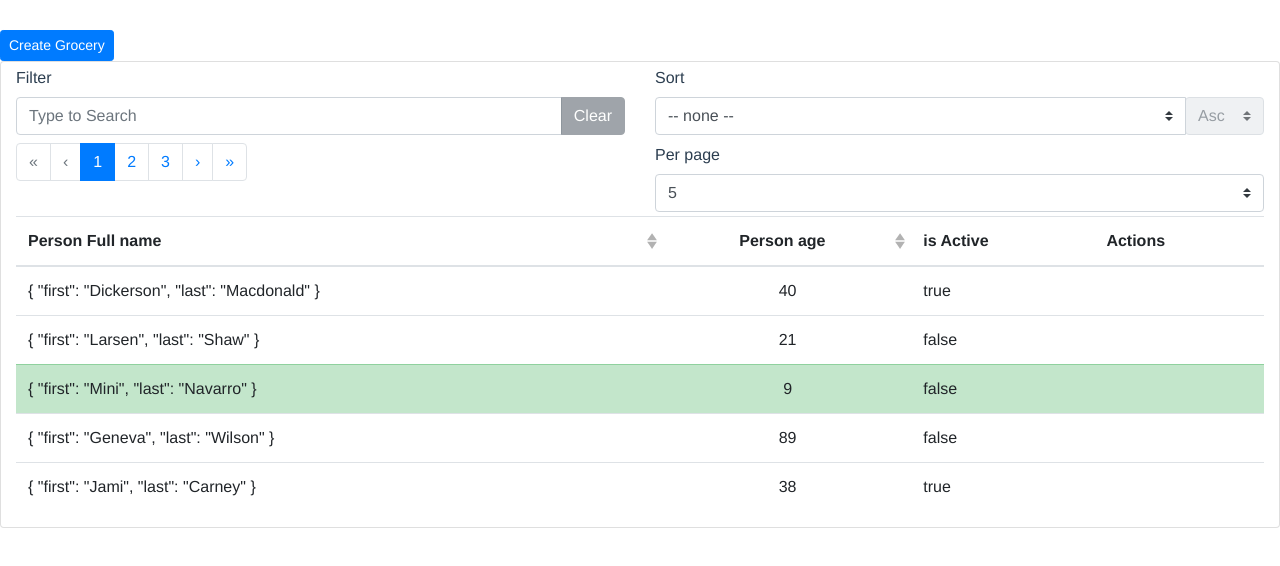
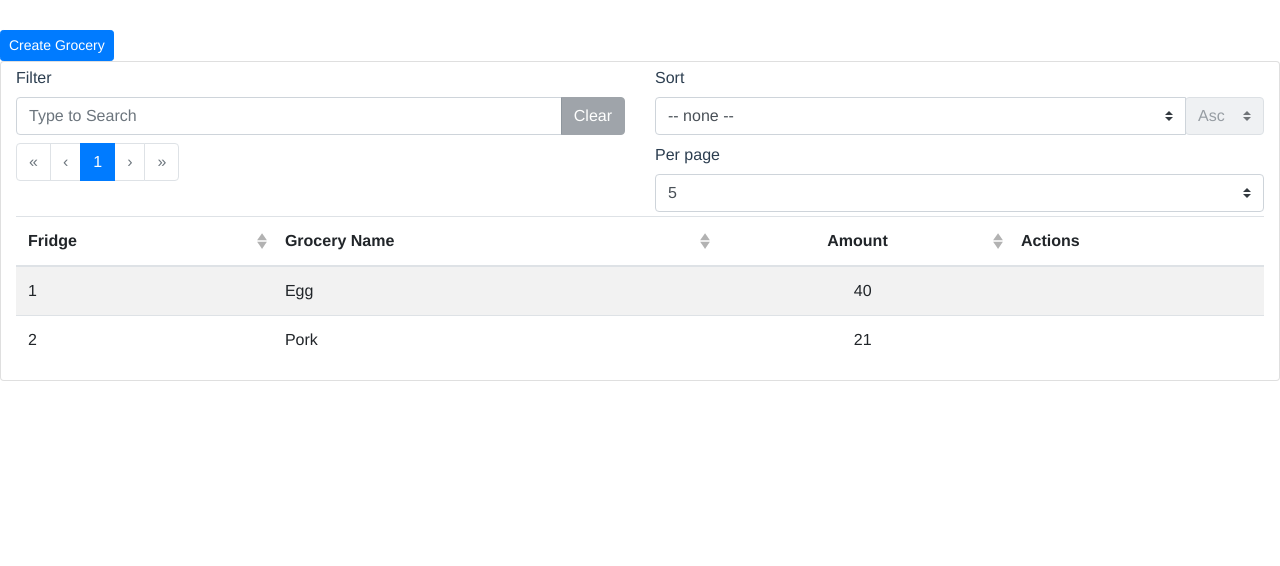
Before and after one commit to blue-sky0909/vuejs-groceries-managment, a Vue app: page / in a window 1280 px wide. Shown: the top 566 px of the page. Built offline with nearby package versions, Linux system fonts and the light colour scheme; what @fortawesome/fontawesome would draw is missing.

Commit message:
delete item func

```diff
--- a/package.json
+++ b/package.json
@@ -18,6 +18,7 @@
     "@fortawesome/fontawesome-free-solid": "^5.0.10",
     "@fortawesome/vue-fontawesome": "0.0.22",
     "bootstrap-vue": "^2.0.0-rc.8",
+    "lodash": "^4.17.10",
     "vee-validate": "^2.0.6",
     "vue": "^2.5.2",
     "vue-router": "^3.0.1",
--- a/src/components/GroceriesList.vue
+++ b/src/components/GroceriesList.vue
@@ -1,7 +1,6 @@
 <template>
   <div>
     <b-button size="sm" variant="primary" v-on:click="createGrocery">
-      <font-awesome-icon icon="user" />
       Create Grocery
     </b-button>
     <b-card no-body>
@@ -43,6 +42,7 @@
 
         <!-- Main table element -->
         <b-table show-empty
+                striped
                 hover
                 stacked="md"
                 :items="items"
@@ -59,10 +59,10 @@
           <template slot="actions" slot-scope="row">
             <!-- We use @click.stop here to prevent a 'row-clicked' event from also happening -->
             <b-button size="sm" @click.stop="info(row.item, row.index, $event.target)" class="mr-1"  variant="success">
-              Info modal
+              Show Detail
             </b-button>
-            <b-button size="sm" @click.stop="row.toggleDetails" variant="primary">
-              {{ row.detailsShowing ? 'Hide' : 'Show' }} Details
+            <b-button size="sm" @click.prevent="deleteGrocery(row.item)" variant="primary">
+              Used Up
             </b-button>
           </template>
           <template slot="row-details" slot-scope="row">
@@ -86,8 +86,9 @@
 
 <script>
 import FontAwesomeIcon from '@fortawesome/vue-fontawesome'
+import { mapGetters, mapActions } from 'vuex'
 export default {
-  name: 'HelloWorld',
+  name: '',
 
   components: {
     FontAwesomeIcon
@@ -96,34 +97,10 @@ export default {
   data () {
     return {
       name: '',
-      items: [
-        { isActive: true, age: 40, name: { first: 'Dickerson', last: 'Macdonald' } },
-        { isActive: false, age: 21, name: { first: 'Larsen', last: 'Shaw' } },
-        {
-          isActive: false,
-          age: 9,
-          name: { first: 'Mini', last: 'Navarro' },
-          _rowVariant: 'success'
-        },
-        { isActive: false, age: 89, name: { first: 'Geneva', last: 'Wilson' } },
-        { isActive: true, age: 38, name: { first: 'Jami', last: 'Carney' } },
-        { isActive: false, age: 27, name: { first: 'Essie', last: 'Dunlap' } },
-        { isActive: true, age: 40, name: { first: 'Thor', last: 'Macdonald' } },
-        {
-          isActive: true,
-          age: 87,
-          name: { first: 'Larsen', last: 'Shaw' },
-          _cellVariants: { age: 'danger', isActive: 'warning' }
-        },
-        { isActive: false, age: 26, name: { first: 'Mitzi', last: 'Navarro' } },
-        { isActive: false, age: 22, name: { first: 'Genevieve', last: 'Wilson' } },
-        { isActive: true, age: 38, name: { first: 'John', last: 'Carney' } },
-        { isActive: false, age: 29, name: { first: 'Dick', last: 'Dunlap' } }
-      ],
       tableFields: [
-        { key: 'name', label: 'Person Full name', sortable: true },
-        { key: 'age', label: 'Person age', sortable: true, 'class': 'text-center' },
-        { key: 'isActive', label: 'is Active' },
+        { key: 'fridge', label: 'Fridge', sortable: true },
+        { key: 'grocery', label: 'Grocery Name', sortable: true },
+        { key: 'amount', label: 'Amount', sortable: true, 'class': 'text-center' },
         { key: 'actions', label: 'Actions' }
       ],
       currentPage: 1,
@@ -136,14 +113,18 @@ export default {
     }
   },
   created () {
+    console.log(this.items)
     this.totalRows = this.items.length
   },
   computed: {
-    showAlert () {
+    // ...mapState({
+    //   items: 'all'
+    // }),
+    ...mapGetters({
+      items: 'allGroceries'
+    }),
+    sortOptions () {
       console.log(this.items)
-      return this.name.length > 4
-    },
-    sortOptions () {
       // Create an options list from our tableFields
       return this.tableFields
         .filter(f => f.sortable)
@@ -151,6 +132,9 @@ export default {
     }
   },
   methods: {
+    ...mapActions([
+      'deleteGrocery'
+    ]),
     info (item, index, button) {
       this.modalInfo.title = `Row index: ${index}`
       this.modalInfo.content = JSON.stringify(item, null, 2)
--- a/src/components/NewGrocery.vue
+++ b/src/components/NewGrocery.vue
@@ -45,6 +45,7 @@
   </b-container>
 </template>
 <script>
+// import { mapActions } from 'vuex'
 export default {
   data () {
     return {
@@ -70,8 +71,9 @@ export default {
     validateBeforeSubmit () {
       this.$validator.validateAll().then((result) => {
         if (result) {
-          console.log(result)
-          console.log(this.form)
+          this.$store.dispatch('setProduct', {
+            product: this.form
+          })
         }
       })
     }
--- a/src/store/index.js
+++ b/src/store/index.js
@@ -1,7 +1,7 @@
 import Vue from 'vue'
 import Vuex from 'vuex'
 import cart from './modules/cart'
-import products from './modules/products'
+import groceries from './modules/groceries'
 import createLogger from '../plugins/logger'
 
 Vue.use(Vuex)
@@ -11,7 +11,7 @@ const debug = process.env.NODE_ENV !== 'production'
 export default new Vuex.Store({
   modules: {
     cart,
-    products
+    groceries
   },
   strict: debug,
   plugins: debug ? [createLogger()] : []
--- a/src/store/modules/cart.js
+++ b/src/store/modules/cart.js
@@ -4,7 +4,8 @@
 // shape: [{ id, quantity }]
 const state = {
   added: [],
-  checkoutStatus: null
+  checkoutStatus: null,
+  count: 1
 }
 
 // getters
--- /dev/null
+++ b/src/store/modules/groceries.js
@@ -0,0 +1,53 @@
+import Vue from 'vue'
+import _ from 'lodash'
+
+// initial state
+const state = {
+  all: [
+    { fridge: 1, amount: 40, grocery: 'Egg' },
+    { fridge: 2, amount: 21, grocery: 'Pork' }
+  ]
+}
+
+// getters
+const getters = {
+  allGroceries: state => state.all
+}
+
+// actions
+const actions = {
+  getGroceries ({ commit, state }) {
+    commit('setGroceries', state.all)
+  },
+
+  setProduct ({ commit, state }, product) {
+  //  const allgroceries = state.all
+    console.log(commit)
+    console.log(state)
+    console.log(product)
+  },
+
+  deleteGrocery ({ commit, state }, product) {
+    commit('deleteGrocery', product)
+  }
+}
+
+// mutations
+const mutations = {
+  setGroceries (state, groceries) {
+    state.all = groceries
+  },
+  deleteGrocery (state, product) {
+    const index = _.findIndex(state.all, product)
+    if (index > -1) {
+      Vue.delete(state.all, index)
+    }
+  }
+}
+
+export default {
+  state,
+  getters,
+  actions,
+  mutations
+}
--- a/src/store/modules/products.js
+++ /dev/null
@@ -1,39 +0,0 @@
-// import shop from '../../api/shop'
-
-// initial state
-const state = {
-  all: []
-}
-
-// getters
-const getters = {
-  allProducts: state => state.all
-}
-
-// actions
-const actions = {
-  getAllProducts ({ commit }) {
-    // shop.getProducts(products => {
-    //   commit('setProducts', products)
-    // })
-  }
-}
-
-// mutations
-const mutations = {
-  setProducts (state, products) {
-    state.all = products
-  },
-
-  decrementProductInventory (state, { id }) {
-    const product = state.all.find(product => product.id === id)
-    product.inventory--
-  }
-}
-
-export default {
-  state,
-  getters,
-  actions,
-  mutations
-}
```
Also changed, not shown: 1 other file (tests, documents, lock files or other folders).
